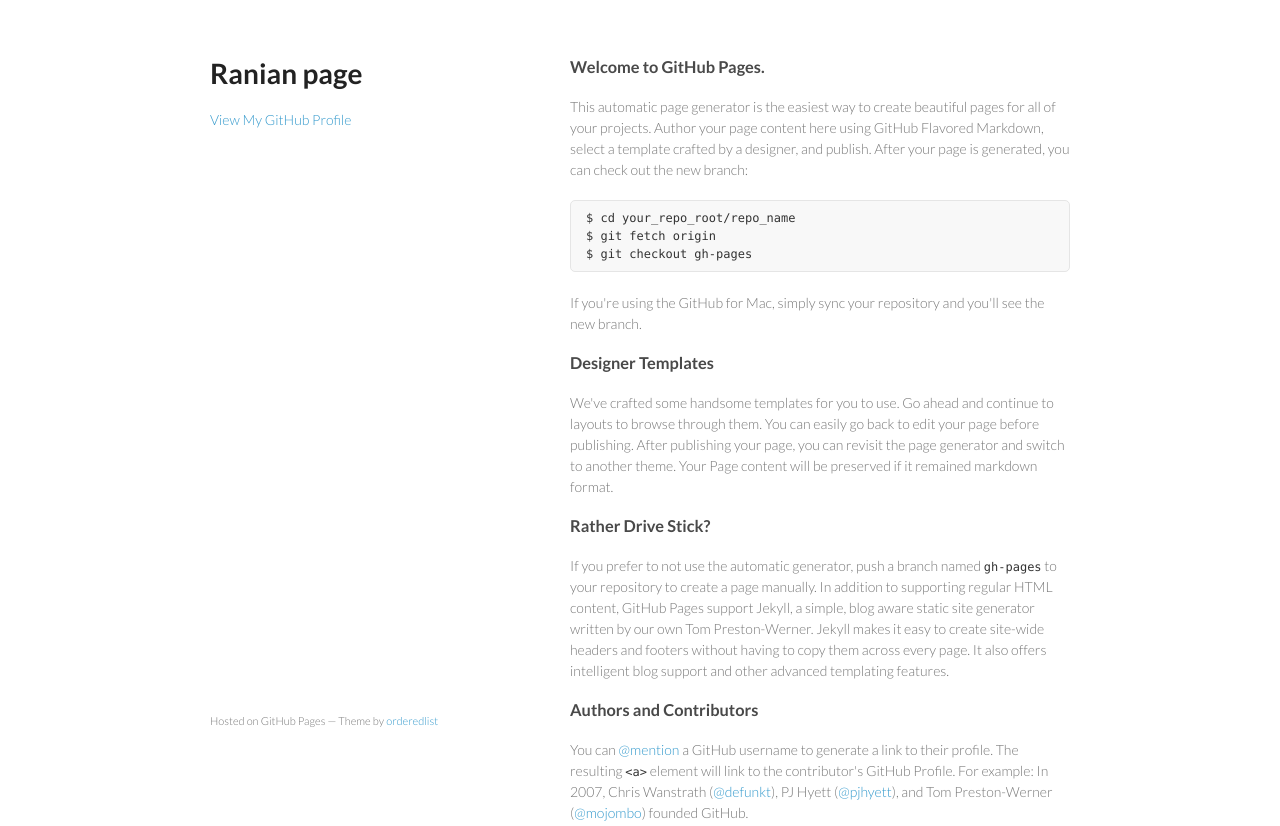
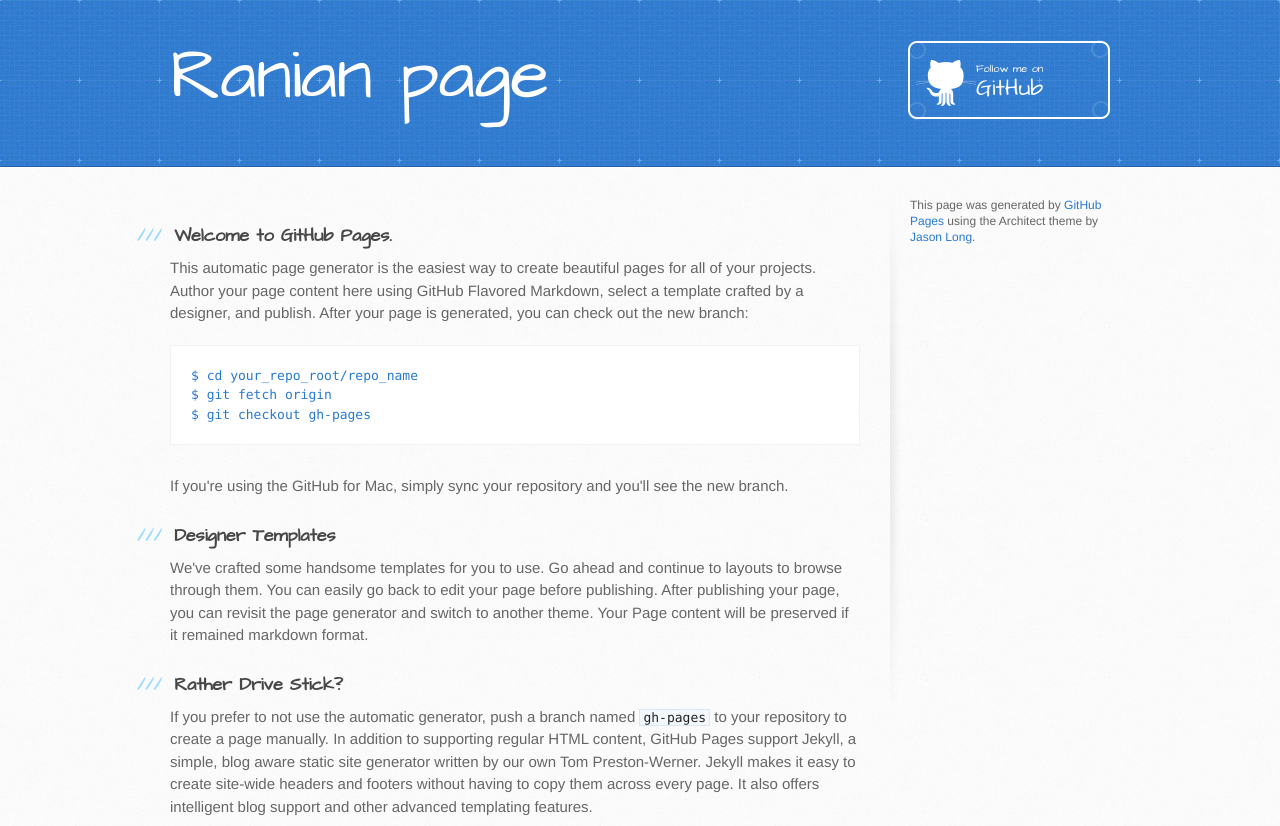
Before and after one commit to 76jin/ranian129.github.io, a plain HTML site: page index.html in a window 1280 px wide. Shown: the top 826 px of the page. Drawn offline with Linux system fonts and the light colour scheme.

Commit message:
Replace master branch with page content via GitHub

```diff
--- a/index.html
+++ b/index.html
@@ -1,29 +1,34 @@
-<!doctype html>
+<!DOCTYPE html>
 <html>
   <head>
-    <meta charset="utf-8">
+    <meta charset='utf-8'>
     <meta http-equiv="X-UA-Compatible" content="chrome=1">
-    <title>Ranian page by ranian129</title>
+    <meta name="viewport" content="width=device-width, initial-scale=1, maximum-scale=1">
+    <link href='https://fonts.googleapis.com/css?family=Architects+Daughter' rel='stylesheet' type='text/css'>
+    <link rel="stylesheet" type="text/css" href="stylesheets/stylesheet.css" media="screen">
+    <link rel="stylesheet" type="text/css" href="stylesheets/pygment_trac.css" media="screen">
+    <link rel="stylesheet" type="text/css" href="stylesheets/print.css" media="print">
 
-    <link rel="stylesheet" href="stylesheets/styles.css">
-    <link rel="stylesheet" href="stylesheets/pygment_trac.css">
-    <meta name="viewport" content="width=device-width, initial-scale=1, user-scalable=no">
     <!--[if lt IE 9]>
     <script src="//html5shiv.googlecode.com/svn/trunk/html5.js"></script>
     <![endif]-->
+
+    <title>Ranian page by ranian129</title>
   </head>
+
   <body>
-    <div class="wrapper">
-      <header>
+    <header>
+      <div class="inner">
         <h1>Ranian page</h1>
-        <p></p>
+        <h2></h2>
+        <a href="https://github.com/ranian129" class="button"><small>Follow me on</small> GitHub</a>
+      </div>
+    </header>
 
-
-        <p class="view"><a href="https://github.com/ranian129">View My GitHub Profile</a></p>
-
-      </header>
-      <section>
-        <h3>
+    <div id="content-wrapper">
+      <div class="inner clearfix">
+        <section id="main-content">
+          <h3>
 <a id="welcome-to-github-pages" class="anchor" href="#welcome-to-github-pages" aria-hidden="true"><span class="octicon octicon-link"></span></a>Welcome to GitHub Pages.</h3>
 
 <p>This automatic page generator is the easiest way to create beautiful pages for all of your projects. Author your page content here using GitHub Flavored Markdown, select a template crafted by a designer, and publish. After your page is generated, you can check out the new branch:</p>
@@ -54,13 +59,17 @@ $ git checkout gh-pages
 <a id="support-or-contact" class="anchor" href="#support-or-contact" aria-hidden="true"><span class="octicon octicon-link"></span></a>Support or Contact</h3>
 
 <p>Having trouble with Pages? Check out the documentation at <a href="https://help.github.com/pages">https://help.github.com/pages</a> or contact <a href="mailto:support@github.com">support@github.com</a> and we’ll help you sort it out.</p>
-      </section>
-      <footer>
-        <p><small>Hosted on GitHub Pages &mdash; Theme by <a href="https://github.com/orderedlist">orderedlist</a></small></p>
-      </footer>
+        </section>
+
+        <aside id="sidebar">
+
+
+          <p>This page was generated by <a href="https://pages.github.com">GitHub Pages</a> using the Architect theme by <a href="https://twitter.com/jasonlong">Jason Long</a>.</p>
+        </aside>
+      </div>
     </div>
-    <script src="javascripts/scale.fix.js"></script>
-              <script type="text/javascript">
+
+            <script type="text/javascript">
             var gaJsHost = (("https:" == document.location.protocol) ? "https://ssl." : "http://www.");
             document.write(unescape("%3Cscript src='" + gaJsHost + "google-analytics.com/ga.js' type='text/javascript'%3E%3C/script%3E"));
           </script>
```
